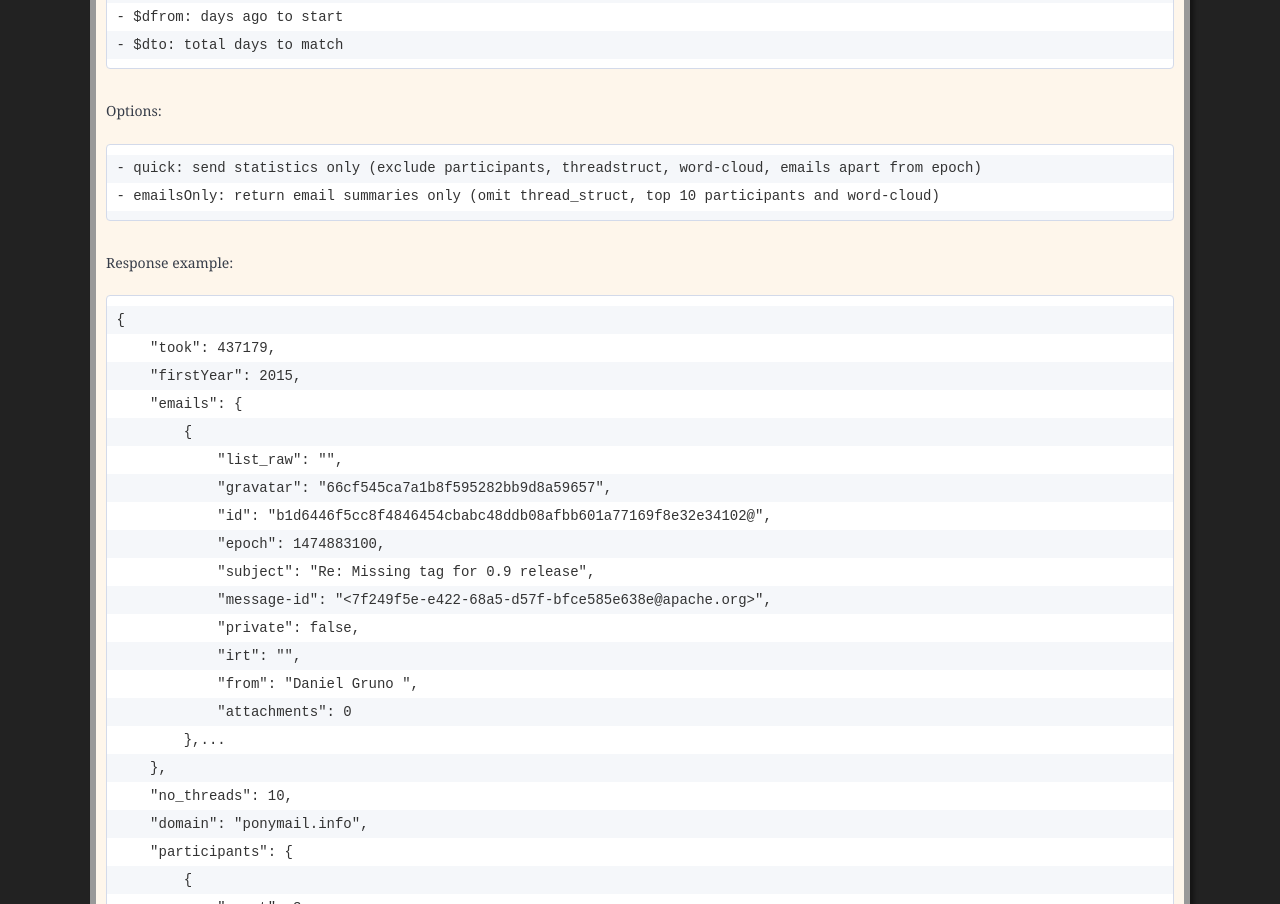
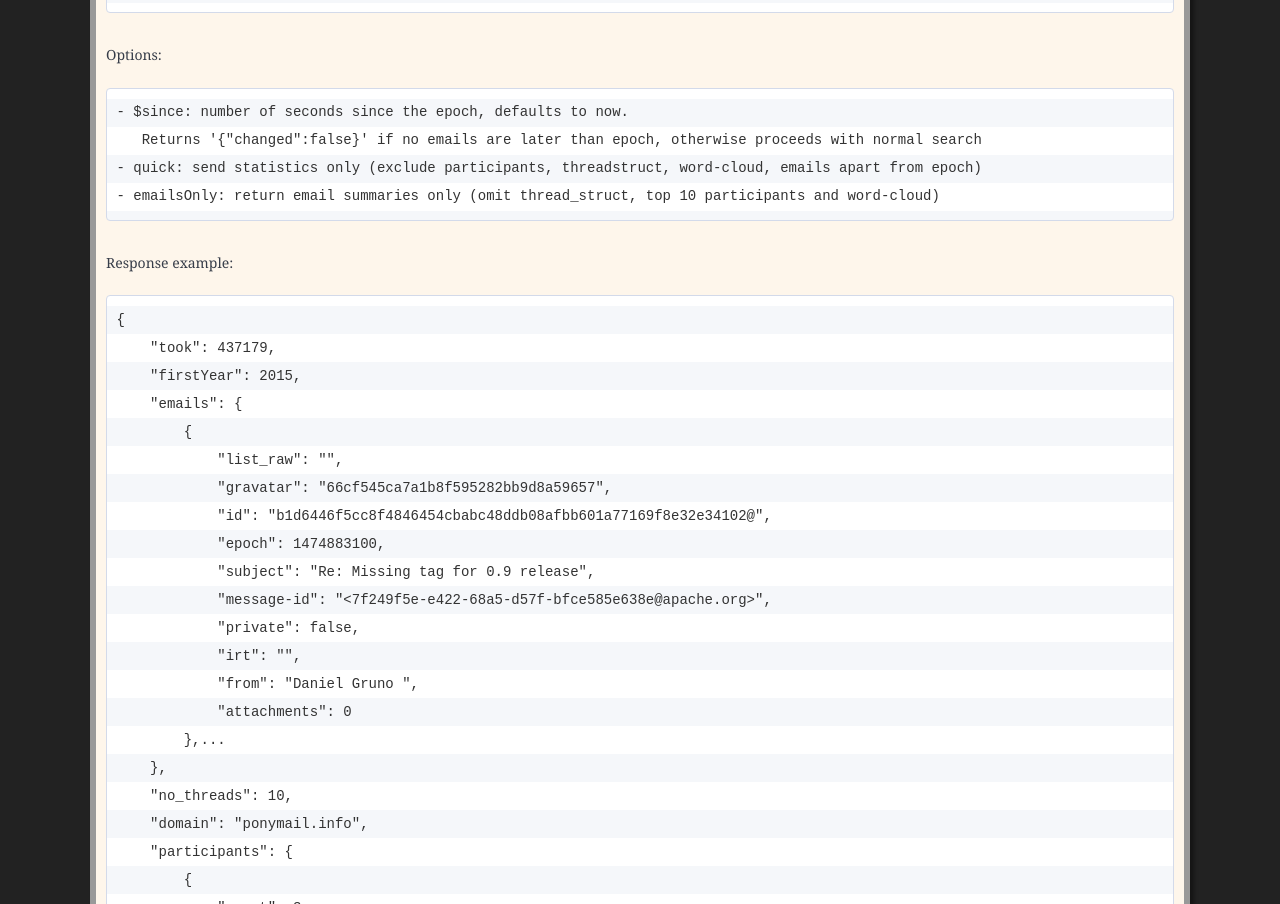
Before and after one commit to apache/incubator-ponymail-site, a plain HTML site: page content/docs/api.html in a window 1280 px wide. Shown: the part 1826-2730 px from the top of the page. Drawn offline with Linux system fonts and the light colour scheme.

Commit message:
Automatic Site Publish by Buildbot

```diff
--- a/content/docs/api.html
+++ b/content/docs/api.html
@@ -87,13 +87,13 @@ Note: date and epoch are in UTC
 - $to: Optional To: address
 - $subject: Optional Subject: line
 - $body: Optional body text
-- $since: number of seconds since the epoch, defaults to now.
-   Returns '{"changed":false}' if no emails are later than epoch, otherwise proceeds with normal search
 - $dfrom: days ago to start
 - $dto: total days to match
 </code></pre>
 <p>Options:</p>
-<pre><code>- quick: send statistics only (exclude participants, threadstruct, word-cloud, emails apart from epoch)
+<pre><code>- $since: number of seconds since the epoch, defaults to now.
+   Returns '{"changed":false}' if no emails are later than epoch, otherwise proceeds with normal search
+- quick: send statistics only (exclude participants, threadstruct, word-cloud, emails apart from epoch)
 - emailsOnly: return email summaries only (omit thread_struct, top 10 participants and word-cloud)
 </code></pre>
 <p>Response example:</p>
```
